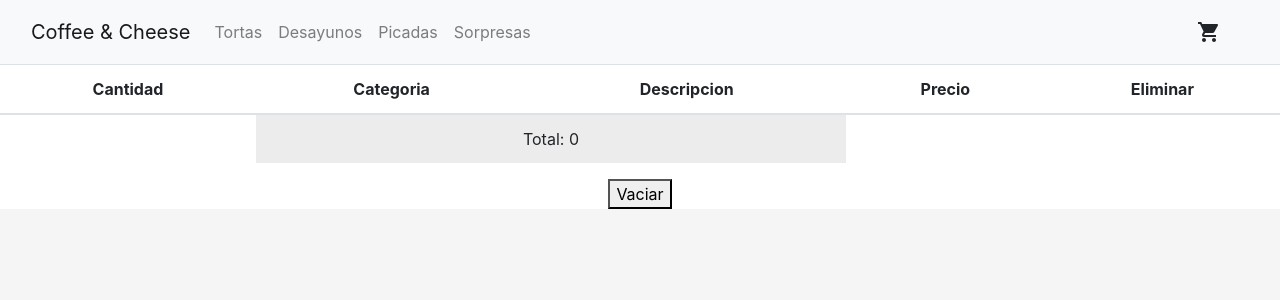
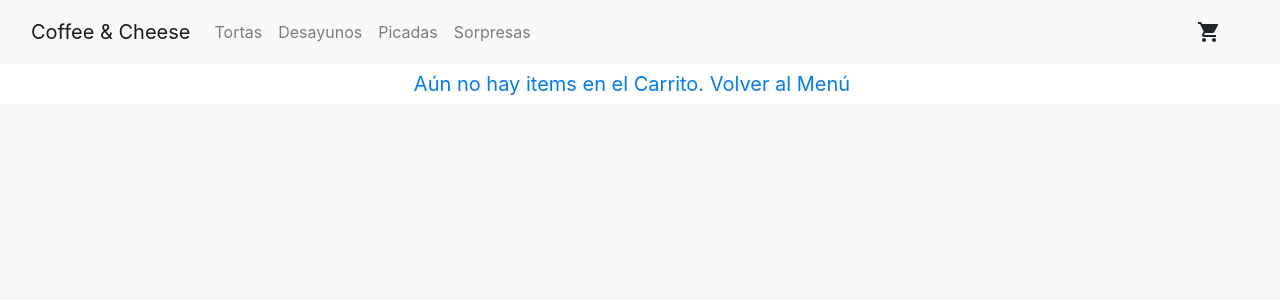
Before and after one commit to elizabethrodriguezalmeyra/cyc, a React (Create React App) app: page /Carrito in a window 1280 px wide. Shown: the top 300 px of the page. Built offline with nearby package versions, Linux system fonts and the light colour scheme.

Commit message:
Carrito context
Se agregan las funcionalidades necesarias para poder manejar el carrito de compras

```diff
--- a/src/Components/Cart/Cart.js
+++ b/src/Components/Cart/Cart.js
@@ -1,50 +1,19 @@
 import React, { Component, useState, useContext } from "react";
 import {Link, NavLink} from 'react-router-dom';
 import {cartContext } from "../Context/cartContext";
-import DeleteIcon from '@material-ui/icons/Delete';
+
+import TablaCart from '../TablaCart/TablaCart'
 
 
 
 export default  function Cart () {
 
-  const {carrito, items, totalAmount, totalPrice, addItem, removeItem, clear} = useContext(cartContext);
-  let total = 0
-    return <>
-        <table class="table">
-          <thead>
-            <tr>
+  const {carrito, items, totalAmount, totalPrice, addItem, removeItem, clear} = useContext(cartContext)
 
 
-                  <th align="center">Cantidad</th>
-                  <th align="center">Categoria</th>
-                  <th align="center">Descripcion</th>
-                  <th align="center">Precio</th>
-                  <th align="center">Eliminar</th>
-            </tr>
-      </thead>
-      <tbody>
+    return <>
 
-        {carrito.map((row) =>
-        <tr class="table-active">
-                    <td align="center"> {row.cant} </td>
-                    <td align="center"> {row.category} </td>
-                    <td align="center"> {row.description} </td>
-                    <td align="center"> {row.price} </td>
-                    <td align="center"><button onClick={()=>removeItem(row.id)} className="btn btn-secondary"> <DeleteIcon color="secondary"/></button></td>
-                    {total= total + (row.price*row.cant)}
-                    </tr>
-                )}
-
-
-        <tr>
-          <th scope="row"></th>
-          <td colspan="2" class="table-active">Total: {total}</td>
-          <td></td>
-        </tr>
-      </tbody>
-    </table>
-
-          <button onClick={()=>clear()}>Vaciar</button>
+        {carrito.length > 0 ?  <TablaCart /> :<Link to={'/Home'}className="navbar-brand" href="#">Aún no hay items en el Carrito. Volver al Menú</Link>}
 
 
         </>
--- a/src/Components/Cart/CartWidget.js
+++ b/src/Components/Cart/CartWidget.js
@@ -6,11 +6,18 @@ import {Link} from 'react-router-dom';
 import {cartContext} from "../Context/cartContext";
 
 function CartWidget ({icono, nombre}) {
-  const {carrito } = useContext(cartContext);
-  let numero = carrito.size;
+  const {carrito, items, totalAmount, totalPrice, cantItems, addItem, removeItem, clear, verItems} = useContext(cartContext)
+
+let numero= 0;
+
+   function ver(){
+     numero= verItems();
+   }
+
 
     return <>
         <div>
+      {ver()}
         <IconButton color="inherit">
           <Badge badgeContent={numero} color="secondary">
           <LocalGroceryStoreIcon />
--- a/src/Components/Context/cartContext.js
+++ b/src/Components/Context/cartContext.js
@@ -7,25 +7,16 @@ export const cartContext = React.createContext();
 export default function Carrito  ({children}) {
 
     let defaultValue = [];
-    let size = 0;
     let totalPrice= 0;
 
 
-  const [carrito, setCarrito] = useState(defaultValue);
+     const [carrito, setCarrito] = useState(defaultValue)
 
-
-  function addCant( item, cant){
-    console.log(cant);
-    const result= carrito.find(obj => obj.id === item.id)  // deberia PONERLE la cantidad a ese objeto
-    console.log("resultado",result);
-    result.cant = cant;
-    //totalAmount+= 1;
-
-  }
-
+     let mostrar = carrito.length;
+     let cantItems = 0;
 
   function isInCart(id){
-     console.log("entro is in cart");
+    // console.log("entro is in cart");
         return carrito.find(obj => obj.id === id)
   }
 
@@ -37,34 +28,35 @@ export default function Carrito  ({children}) {
   }
 
   function clear(){
-    console.log("entro aca");    //limpio el carrito poniendole el arreglo vacio inicial
+    //console.log("entro aca");    //limpio el carrito poniendole el arreglo vacio inicial
      setCarrito(defaultValue);
   }
 
-  function total(item, cant){
-    totalPrice = totalPrice + (item.price * cant);
-  }
+
 
   function addItem (item, cant) {   //agrego al carrito un nuevo item
 
-        if(isInCart(item.id)){   //primero verifico si ya esta agregado
+        if (!(isInCart(item.id))){   //primero verifico si ya esta agregad
+          carrito.push(item); //ver esto!!!!
+        }
 
-            addCant(item, cant);
-        }
-        else {
-            carrito.push(item); //ver esto!!!!
-            //carrito.find(obj => obj.cant = cant)
+        let id= item.id
+        carrito.find(id => item.cant = cant)
+        setCarrito(carrito);
+
+  }
+
+ function verItems(){
+   carrito.forEach(item => cantItems += item.cant)
+   console.log(cantItems)
+  return (cantItems/2);
 
 
-        }
-        total(item,cant);
-        //console.log(totalPrice)
-        setCarrito(carrito);
-  }
+ }
 
 
  return (
-    <cartContext.Provider value={{carrito,   totalPrice,  addItem, removeItem, clear}}>
+    <cartContext.Provider value={{carrito,   totalPrice, mostrar, cantItems, addItem, removeItem, clear, verItems }}>
             {children}
     </ cartContext.Provider>
   )
--- /dev/null
+++ b/src/Components/TablaCart/TablaCart.js
@@ -0,0 +1,49 @@
+import React, { Component, useState, useContext, useEffect} from "react";
+import {cartContext } from "../Context/cartContext";
+import DeleteIcon from '@material-ui/icons/Delete';
+
+
+export default function TablaCart () {
+    const {carrito, items, totalAmount, totalPrice, addItem, removeItem, clear} = useContext(cartContext)
+    let total = 0
+
+    return <>
+       <table class="table">
+          <thead>
+            <tr>
+
+
+                  <th align="center">Cantidad</th>
+                  <th align="center">Categoria</th>
+                  <th align="center">Descripcion</th>
+                  <th align="center">Precio</th>
+                  <th align="center">Eliminar</th>
+            </tr>
+      </thead>
+      <tbody>
+
+        {carrito.map((row) =>
+        <tr class="table-active">
+                    <td align="center"> {row.cant} </td>
+                    <td align="center"> {row.category} </td>
+                    <td align="center"> {row.description} </td>
+                    <td align="center"> {row.price} </td>
+                    <td align="center"><button onClick={()=>removeItem(row.id)} className="btn btn-secondary"> <DeleteIcon color="secondary"/></button></td>
+                    {total= total + (row.price*row.cant)}
+                    </tr>
+                )}
+
+
+        <tr>
+          <th scope="row"></th>
+          <td colspan="2" class="table-active">Total: {total}</td>
+          <td></td>
+        </tr>
+      </tbody>
+    </table>
+
+          <button onClick={()=>clear()}>Vaciar</button>
+
+    </>;
+
+   }
```
